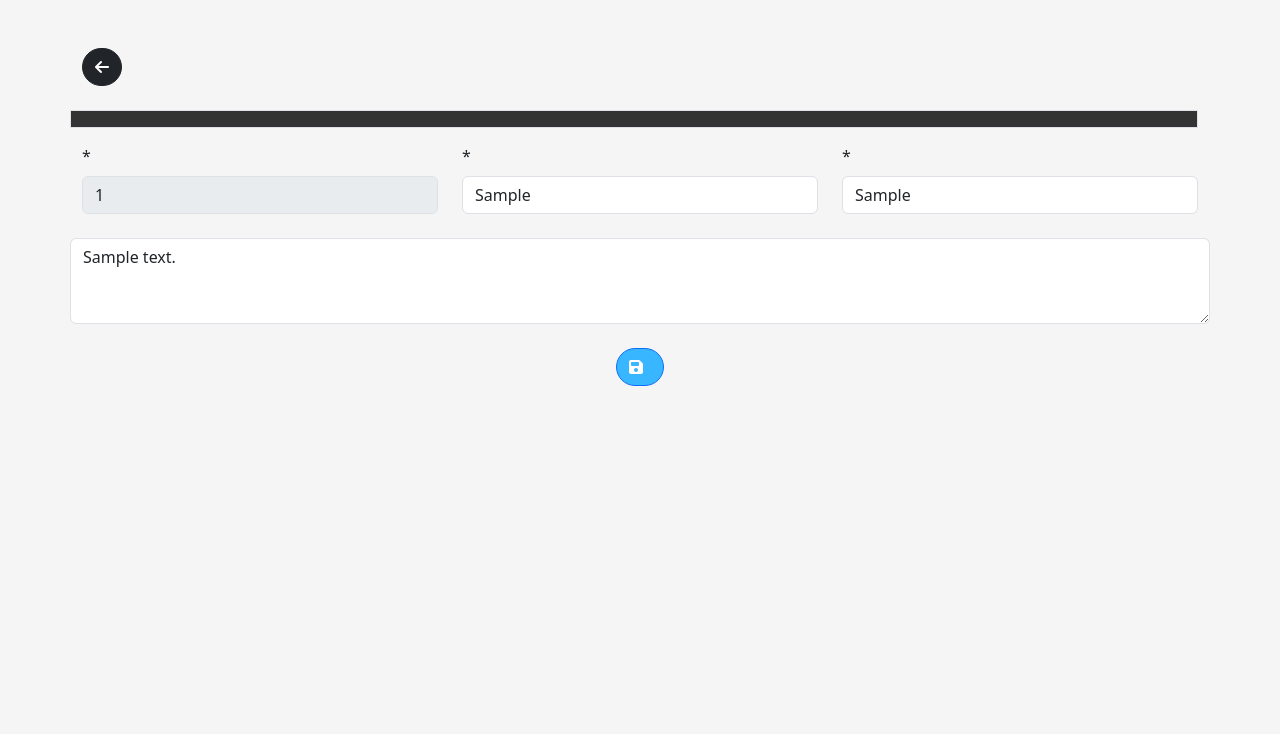
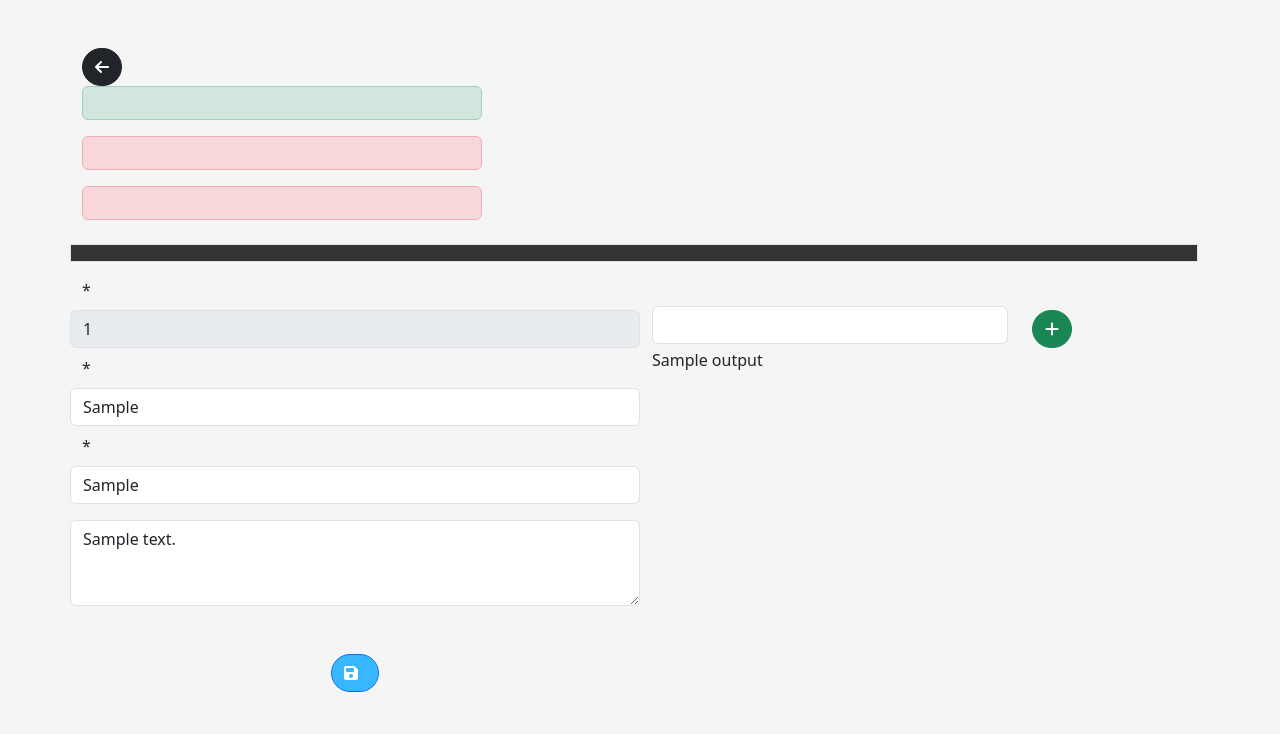
Before and after one commit to Beatriu/BBDD, a CodeIgniter 4 app: the page made by bbdd/app/Views/formularis/formulariEditarIntervencio.php in a window 1280 px wide. Shown: the part 66-800 px from the top of the page. Run offline with PHP 8.4 and a stand-in for CodeIgniter, Linux system fonts and the light colour scheme; the template is opened without the code that fills it: most values are stand-ins (such as "Sample title", 1, 10 or a date in 2020); data that the repository does not hold is empty; some libraries are stand-ins or nearby versions.

Commit message:
Correcció - Funcionalitat Editar Intervenció

```diff
--- a/bbdd/app/Config/Routes.php
+++ b/bbdd/app/Config/Routes.php
@@ -50,8 +50,9 @@ $routes->get('/inventari/esborrar/(:segment)', 'InventarisController::registreIn
 $routes->get('/eliminarInventari/(:segment)', 'InventarisController::eliminarInventari/$1', ['filter'=>'Autentica']);
 
 $routes->get('/tiquets/(:segment)/assignar/(:segment)', 'InventarisController::assignarInventari/$1/$2', ['filter'=>'Autentica']);
-$routes->post('/tiquets/(:segment)/assignar/(:segment)', 'InventarisController::assignarInventari_post/$1/$2', ['filter'=>'Autentica']);
+$routes->post('/tiquets/(:segment)/assignar/(:segment)/(:segment)', 'InventarisController::assignarInventari_post/$1/$2/$3', ['filter'=>'Autentica']);
 $routes->get('/inventari/desassignar/(:segment)', 'InventarisController::desassignarInventari/$1', ['filter'=>'Autentica']);
+$routes->get('/inventari/desassignar_editar/(:segment)', 'InventarisController::desassignarInventari/$1/editar', ['filter'=>'Autentica']);
 
 //FILTRE INVENTARI
 $routes->post('/filtreInventari', 'InventarisController::filtrePost', ['filter'=>'Autentica']);
--- a/bbdd/app/Views/formularis/formulariEditarIntervencio.php
+++ b/bbdd/app/Views/formularis/formulariEditarIntervencio.php
@@ -3,7 +3,7 @@
 <?= $this->section('css_pagina'); ?>
 <link rel="stylesheet" href="<?= base_url('css' . DIRECTORY_SEPARATOR . 'formulari.css') ?>">
 <link rel="stylesheet" href="<?= base_url('css' . DIRECTORY_SEPARATOR . 'header.css') ?>">
-    <link rel="stylesheet" href="<?= base_url('fontawesome' . DIRECTORY_SEPARATOR . 'css' . DIRECTORY_SEPARATOR . 'fontawesome.css') ?>"/>
+<link rel="stylesheet" href="<?= base_url('fontawesome' . DIRECTORY_SEPARATOR . 'css' . DIRECTORY_SEPARATOR . 'fontawesome.css') ?>" />
 <script src="<?= base_url('js' . DIRECTORY_SEPARATOR . 'main_formulari_tiquet.js') ?>"></script>
 <?= $this->endSection('css_pagina'); ?>
 
@@ -22,9 +22,28 @@
                 <i class="fa-solid fa-arrow-left"></i> <?= lang('general_lang.tornar') ?>
             </a>
         </div>
+
         <div class="col-10 justify-content-left">
             <h1><?= lang('intervencio.formulari_editar_intervencio') ?></h1>
         </div>
+    </div>
+
+    <div>
+        <?php if ((session()->get('assignarInventari')) !== null) : ?>
+            <div class="alert alert-success alerta_esborrar" role="alert">
+                <?= session()->get('assignarInventari') ?>
+            </div>
+        <?php endif; ?>
+        <?php if ((session()->get('desassingarInventari')) !== null) : ?>
+            <div class="alert alert-danger alerta_esborrar" role="alert">
+                <?= session()->get('desassingarInventari') ?>
+            </div>
+        <?php endif; ?>
+        <?php if ((session()->get('error_tipus_inventari')) !== null) : ?>
+            <div class="alert alert-danger alerta_esborrar" role="alert">
+                <?= session()->get('error_tipus_inventari') ?>
+            </div>
+        <?php endif; ?>
     </div>
 
     <div class="row border mt-4 me-0 pe-0 ps-0">
@@ -34,38 +53,69 @@
     </div>
 
     <div class="row mt-3 mb-3">
-            <div class="col">
+
+        <div class="col-6">
+            <div class="row">
                 <label for="id_intervencio" class="form-label"><?= lang('intervencio.id_intervencio') ?> *</label>
-                <input class="form-control" name = "id_intervencio" id="id_intervencio" value="<?= $intervencio['id_intervencio'] ?>" disabled>
+                <input class="form-control" name="id_intervencio" id="id_intervencio" value="<?= $intervencio['id_intervencio'] ?>" disabled>
             </div>
-            <div class="col">
+            <div class="row mt-2">
                 <label for="tipus_intervencio" class="form-label"><?= lang('intervencio.tipus_intervencio') ?> *</label>
-                <input class="form-control selector" name = "tipus_intervencio" list="datalistOptionsTipusIntervencio" id="tipus_intervencio" placeholder="<?= lang('intervencio.tipus_intervencio') ?>" value="<?= $selected_intervencio ?>" required>
+                <input class="form-control selector" name="tipus_intervencio" list="datalistOptionsTipusIntervencio" id="tipus_intervencio" placeholder="<?= lang('intervencio.tipus_intervencio') ?>" value="<?= $selected_intervencio ?>" required>
                 <datalist id="datalistOptionsTipusIntervencio">
-                    <?=$tipus_intervencio?>
-                </datalist>
-
-            </div>
-            <div class="col">
-            <label for="curs" class="form-label"><?= lang('intervencio.curs') ?> *</label>
-                <input class="form-control selector" name = "curs" list="datalistOptionsCursos" id="curs" placeholder="<?= lang('intervencio.curs') ?>" value="<?= $selected_curs ?>" required>
-                <datalist id="datalistOptionsCursos">
-                    <?=$cursos?>
+                    <?= $tipus_intervencio ?>
                 </datalist>
             </div>
+            <div class="row mt-2">
+                <label for="curs" class="form-label"><?= lang('intervencio.curs') ?> *</label>
+                <input class="form-control selector" name="curs" list="datalistOptionsCursos" id="curs" placeholder="<?= lang('intervencio.curs') ?>" value="<?= $selected_curs ?>" required>
+                <datalist id="datalistOptionsCursos">
+                    <?= $cursos ?>
+                </datalist>
             </div>
-
-        <div class="row mb-3">
+            <div class="row mt-2">
                 <label for="descripcio_intervencio" class="form-label"><?= lang('intervencio.descripcio_intervencio') ?></label>
                 <textarea maxlength="512" class="form-control" id="descripcio_intervencio" name="descripcio_intervencio" rows="3"><?= $intervencio['descripcio_intervencio'] ?></textarea>
             </div>
-
-        <div class="row justify-content-center mt-4">
+            <div class="row justify-content-center mt-5">
                 <div class="d-flex justify-content-center align-items-center">
                     <button id="submit_afegir" type="submit" class="btn btn-primary btn_save rounded-pill ms-3 me-3"><i class="fa-solid fa-floppy-disk me-2"></i><?= lang('intervencio.editar_intervencio') ?></button>
+                </div>
             </div>
         </div>
 
     </form>
 
+        <div class="col-6">
+            <form method="POST" action="<?= base_url('/tiquets/' . $id_tiquet . '/assignar/' . $intervencio['id_intervencio']) . '/editar' ?>" enctype="multipart/form-data">
+                <?= csrf_field() ?>
+                <div class="row">
+                    <div class="col-8 mt-1">
+                        <label for="intervencioDataListInventari" class="form-label mb-1"><?= lang('intervencio.button_assignar_inventari') ?></label>
+                        <input class="form-control selector" name="inventari" list="datalistOptionsInventari" id="intervencioDataListInventari" placeholder="<?= lang('intervencio.selecciona_inventari') ?>">
+                        <datalist id="datalistOptionsInventari">
+                            <?= $inventari_list ?>
+                        </datalist>
+                    </div>
+                    <div class="col-4 mt-4 d">
+                        <button type="submit" class="btn btn-success rounded-pill mt-2"><i class="fa-solid fa-plus"></i> <?= lang('intervencio.button_assignar_inventari') ?></button>
+                    </div>
+                </div>
+            </form>
+
+            <div class="row">
+                <div class="col">
+                    <?= $output ?>
+                </div>
+            </div>
+        </div>
+
+    </div>
+
+
+
+
+
+
+
 <?= $this->endSection('contingut'); ?>
--- a/bbdd/app/Views/layouts/alumnes.php
+++ b/bbdd/app/Views/layouts/alumnes.php
@@ -8,7 +8,7 @@
     <link rel="stylesheet" href="<?= base_url('css/sidebar.css')?>">
     <title><?= esc($title) ?></title>
     <?= $this->renderSection('css_pagina') ?>
-    <link rel="icon" type="image/png" href="img/Logotip/Logotip per aplicar a fons en blanc.png">
+    <link rel="icon" type="image/png" href="<?= base_url("img/Logotip/Logotip per aplicar a fons en blanc.png") ?>">
 </head>
 
 <body>
--- a/bbdd/app/Views/layouts/general.php
+++ b/bbdd/app/Views/layouts/general.php
@@ -9,7 +9,7 @@
     <title><?= esc($title) ?></title>
     <?= $this->renderSection('css_pagina') ?>
     <script src="https://kit.fontawesome.com/7f13a820d7.js" crossorigin="anonymous"></script>
-    <link rel="icon" type="image/png" href="img/Logotip/Logotip per aplicar a fons en blanc.png">
+    <link rel="icon" type="image/png" href="<?= base_url("img/Logotip/Logotip per aplicar a fons en blanc.png") ?>">
 </head>
 
 <body>
--- a/bbdd/app/Views/layouts/professors.php
+++ b/bbdd/app/Views/layouts/professors.php
@@ -8,7 +8,7 @@
     <link rel="stylesheet" href="<?= base_url('css/sidebar.css')?>">
     <title><?= esc($title) ?></title>
     <?= $this->renderSection('css_pagina') ?>
-    <link rel="icon" type="image/png" href="img/Logotip/Logotip per aplicar a fons en blanc.png">
+    <link rel="icon" type="image/png" href="<?= base_url("img/Logotip/Logotip per aplicar a fons en blanc.png") ?>">
 </head>
 
 <body>
--- a/bbdd/app/Views/registres/registreInventariAssignat.php
+++ b/bbdd/app/Views/registres/registreInventariAssignat.php
@@ -49,7 +49,7 @@
         </div>
     </div>
 
-    <form method="POST" action="<?= base_url('/tiquets/' . $id_tiquet . '/assignar/' . $id_intervencio) ?>" enctype="multipart/form-data">
+    <form method="POST" action="<?= base_url('/tiquets/' . $id_tiquet . '/assignar/' . $id_intervencio . '/noeditar') ?>" enctype="multipart/form-data">
         <?= csrf_field() ?>
         <div class="row">
             <div class="col-10 mt-4">
--- a/bbdd/public/css/formulari.css
+++ b/bbdd/public/css/formulari.css
@@ -74,3 +74,15 @@ input {
     color: #333333;
     margin: 0;
 }
+#data-list-vista_inventari > thead > tr > th {
+    background-color: #333333;
+    color: #F5F5F5;
+}
+#data-list-vista_inventari {
+    border-right: 2px solid #900000;
+    border-bottom: 2px solid #900000;
+    border-left: 2px solid #900000;
+}
+#data-list-vista_inventari i {
+    color: red !important;
+}
--- /dev/null
+++ b/bbdd/writable/uploads/25002799/1/exemple_afegir_tiquet_professorat_3.csv
@@ -0,0 +1,3 @@
+﻿Codi del equip *;Descripció avaria *;Nom persona contacte centre *;Correu persona contacte centre *;Codi tipus de dispositiu *
+HRR44TG75;L'ordinador fa un soroll estrany;Marc Iborra;miborra@xtec.cat;2
+IJGTP89BB;L'ordinador no s'engega.;Marc Iborra;miborra@xtec.cat;6
```
Also changed, not shown: bbdd/app/Controllers/IntervencionsController.php (+97 -0 lines), bbdd/app/Controllers/InventarisController.php (+12 -4 lines). Lines whose indentation alone changed are shown as unchanged.
